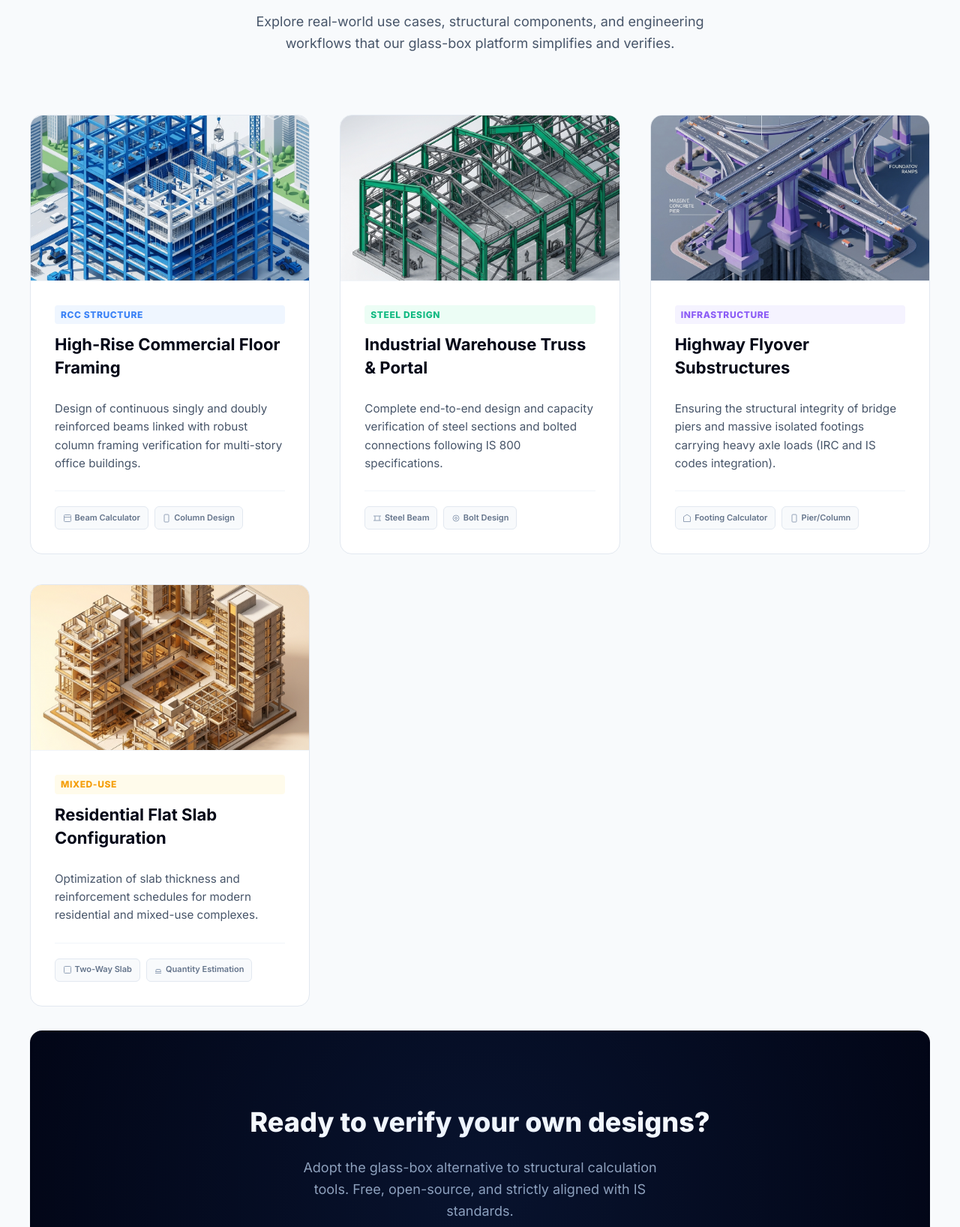
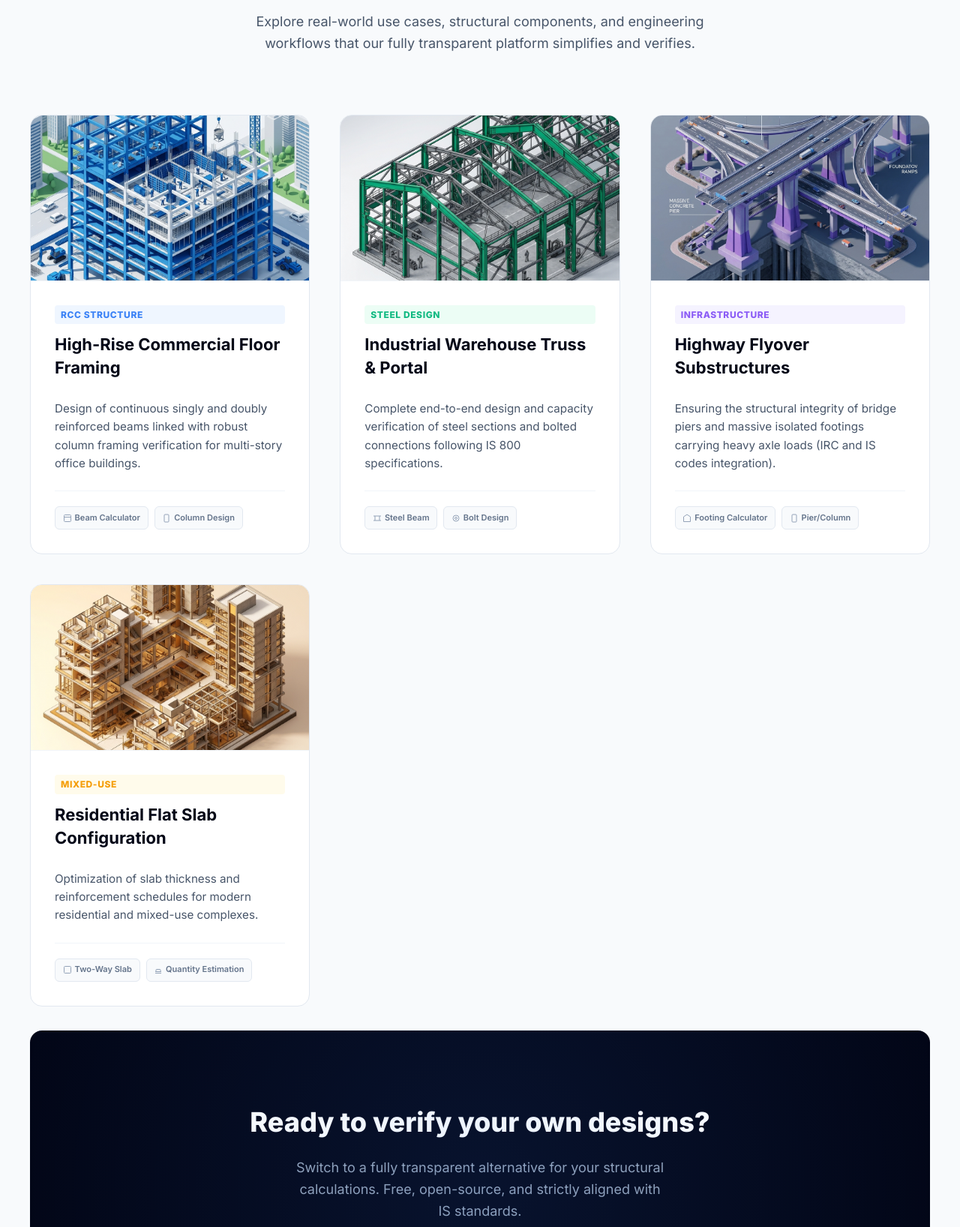
Before and after one commit to luminiferousBOT/stellar-civil, a website built with Vite: page showcase.html in a window 1280 px wide. Shown: the part 264-1900 px from the top of the page at 75% size. Built offline with nearby package versions, Linux system fonts and the light colour scheme.

Commit message:
Replace 'glass-box' with transparent terminology on showcase

```diff
--- a/showcase.html
+++ b/showcase.html
@@ -90,7 +90,7 @@
   <main class="showcase-page">
     <header class="showcase-hero">
       <h1>Build with <span class="text-gradient">Stellar Civil.</span></h1>
-      <p>Explore real-world use cases, structural components, and engineering workflows that our glass-box platform
+      <p>Explore real-world use cases, structural components, and engineering workflows that our fully transparent platform
         simplifies and verifies.</p>
     </header>
 
@@ -216,7 +216,7 @@
 
       <div class="showcase-cta">
         <h2>Ready to verify your own designs?</h2>
-        <p>Adopt the glass-box alternative to structural calculation tools. Free, open-source, and strictly aligned with
+        <p>Switch to a fully transparent alternative for your structural calculations. Free, open-source, and strictly aligned with
           IS standards.</p>
         <a href="workspace.html" class="btn-cta-showcase">Enter the Workspace</a>
       </div>
```
